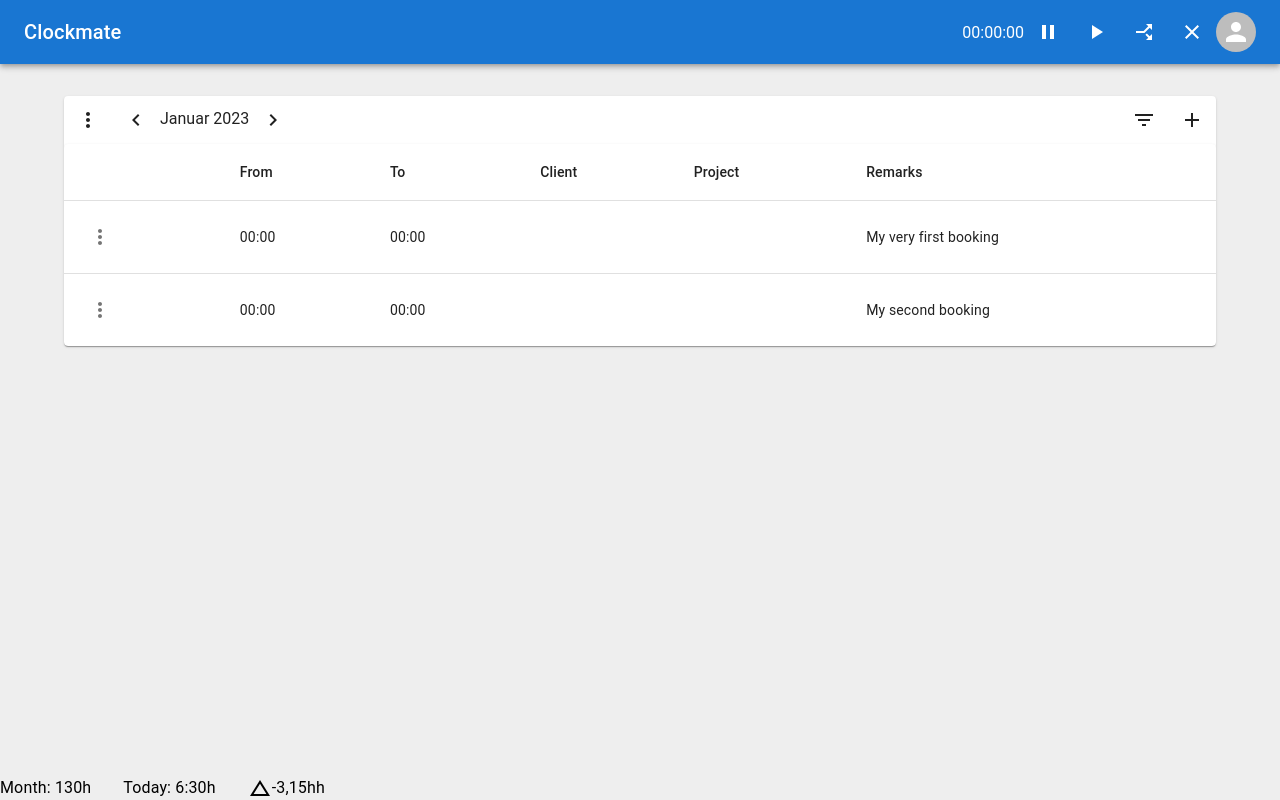
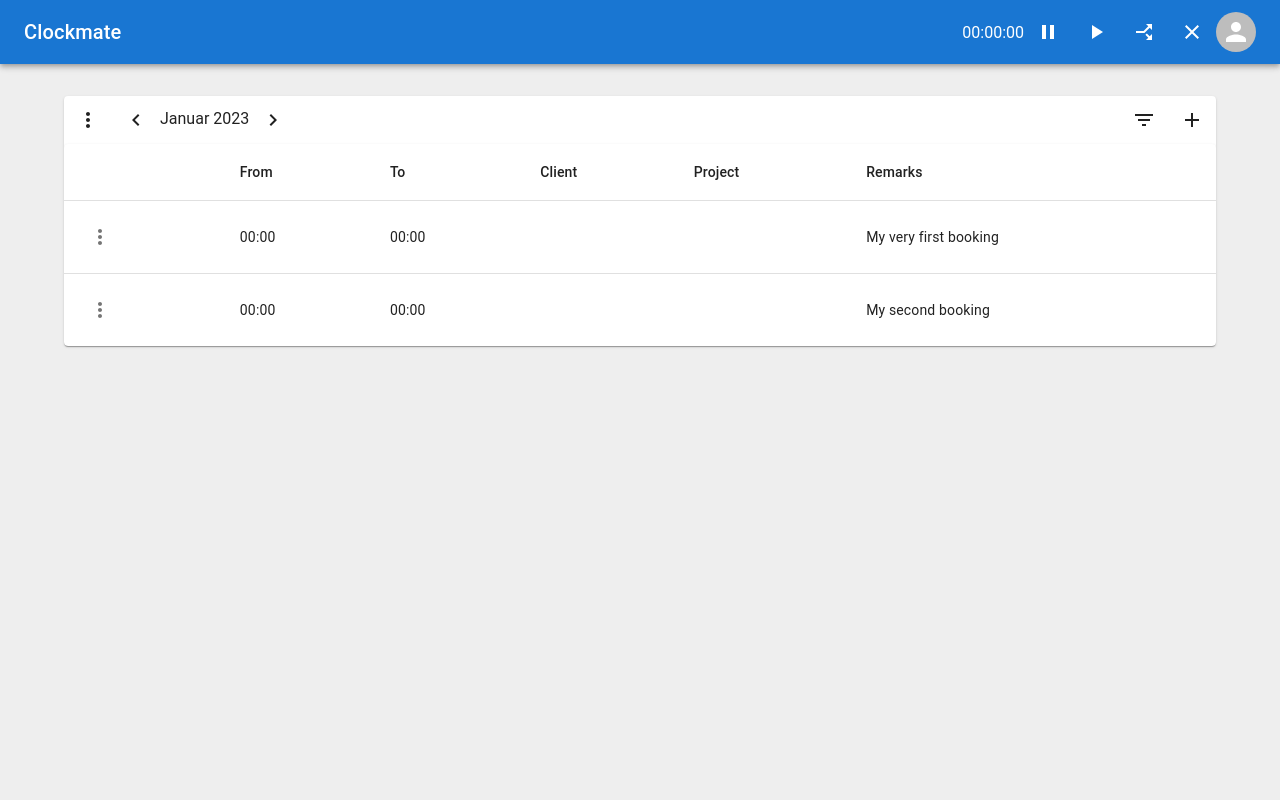
Before and after one commit to MarcoRehmer/clockmate, a Next.js app in the folder frontend/: page / in a window 1280 px wide. Built offline with nearby package versions, Linux system fonts and the light colour scheme.

Commit message:
remove sample footer

```diff
--- a/frontend/src/app/components/AppFooter/AppFooter.tsx
+++ b/frontend/src/app/components/AppFooter/AppFooter.tsx
@@ -3,22 +3,5 @@
 import Typography from '@mui/material/Typography';
 
 export const AppFooter = () => {
-  const monthlyHours = '130';
-  const dailyHours = '6:30';
-  const delta = '-3,15h';
-
-  return (
-    <div className={styles.container}>
-      <span>
-        <Typography>Month: {monthlyHours}h</Typography>
-      </span>
-      <span>
-        <Typography>Today: {dailyHours}h</Typography>
-      </span>
-      <span className={styles['delta-container']}>
-        <ChangeHistoryIcon />
-        <Typography>{delta}h</Typography>
-      </span>
-    </div>
-  );
+  return <></>;
 };
```
